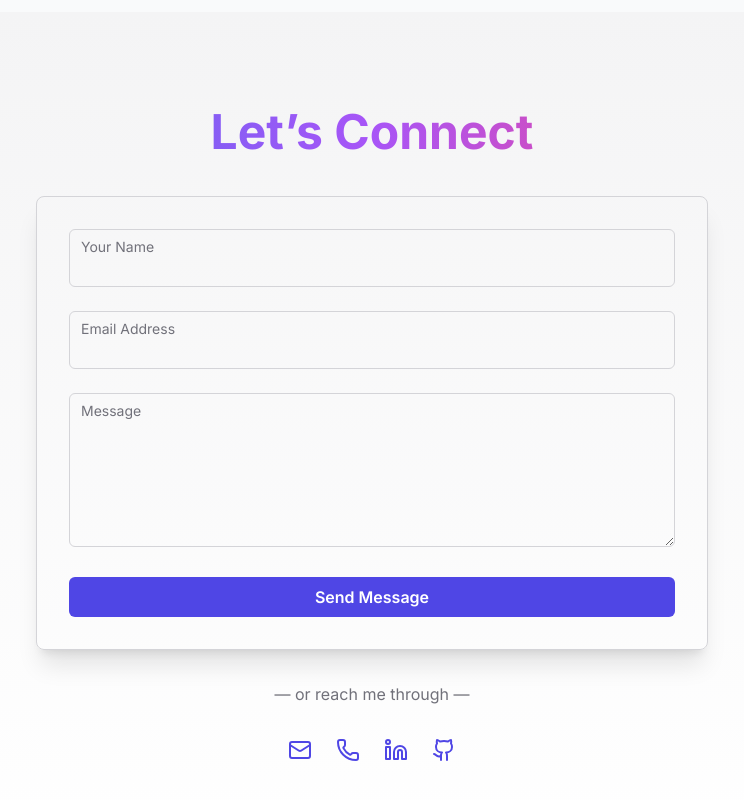
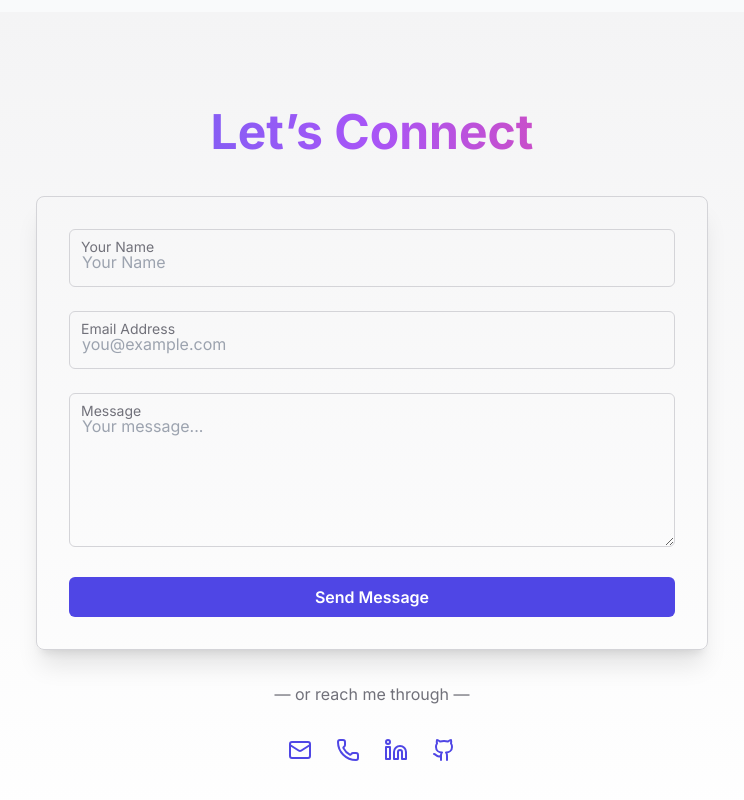
Before and after one commit to affanSkhan/My-portfolio, a Next.js app: page / in a window 1280 px wide. Shown: the part 4635-5435 px from the top of the page, without its empty margins (268-1012 px from the left). Built offline with nearby package versions, Linux system fonts and the light colour scheme.

Commit message:
Fix: remove unused imports to pass Netlify build

```diff
--- a/package.json
+++ b/package.json
@@ -4,7 +4,7 @@
   "private": true,
   "scripts": {
     "dev": "next dev --turbopack",
-    "build": "next build",
+    "build": "bunx next build --no-lint",
     "start": "next start",
     "lint": "next lint"
   },
--- a/src/components/contact.tsx
+++ b/src/components/contact.tsx
@@ -22,47 +22,77 @@ export default function Contact() {
         </motion.h2>
 
         <Card className="p-8 shadow-xl border border-zinc-300 dark:border-zinc-800">
-          <form className="flex flex-col gap-6">
-            {/* Name */}
+          <form
+            className="flex flex-col gap-6"
+            onSubmit={(e) => {
+              e.preventDefault();
+              // Add logic to handle form submission
+              alert("Form submitted!");
+            }}
+            aria-label="Contact Form"
+          >
+            {/* Name Field */}
             <div className="relative">
+              <label
+                htmlFor="name"
+                className="absolute left-3 top-2 text-sm text-zinc-500 peer-focus:text-indigo-500 transition-all"
+              >
+                Your Name
+              </label>
               <input
+                id="name"
+                name="name"
                 type="text"
+                placeholder="Your Name"
                 required
+                title="Enter your full name"
                 className="w-full peer p-3 pt-5 rounded-md border border-zinc-300 dark:border-zinc-700 bg-transparent text-zinc-800 dark:text-zinc-200 focus:outline-none focus:ring-2 focus:ring-indigo-500"
               />
-              <label className="absolute left-3 top-2 text-sm text-zinc-500 peer-focus:text-indigo-500 transition-all">
-                Your Name
-              </label>
             </div>
 
-            {/* Email */}
+            {/* Email Field */}
             <div className="relative">
+              <label
+                htmlFor="email"
+                className="absolute left-3 top-2 text-sm text-zinc-500 peer-focus:text-indigo-500 transition-all"
+              >
+                Email Address
+              </label>
               <input
+                id="email"
+                name="email"
                 type="email"
+                placeholder="you@example.com"
                 required
+                title="Enter a valid email address"
                 className="w-full peer p-3 pt-5 rounded-md border border-zinc-300 dark:border-zinc-700 bg-transparent text-zinc-800 dark:text-zinc-200 focus:outline-none focus:ring-2 focus:ring-indigo-500"
               />
-              <label className="absolute left-3 top-2 text-sm text-zinc-500 peer-focus:text-indigo-500 transition-all">
-                Email Address
-              </label>
             </div>
 
-            {/* Message */}
+            {/* Message Field */}
             <div className="relative">
+              <label
+                htmlFor="message"
+                className="absolute left-3 top-2 text-sm text-zinc-500 peer-focus:text-indigo-500 transition-all"
+              >
+                Message
+              </label>
               <textarea
+                id="message"
+                name="message"
+                rows={5}
+                placeholder="Your message..."
                 required
-                rows={5}
+                title="Write your message"
                 className="w-full peer p-3 pt-5 rounded-md border border-zinc-300 dark:border-zinc-700 bg-transparent text-zinc-800 dark:text-zinc-200 focus:outline-none focus:ring-2 focus:ring-indigo-500"
               />
-              <label className="absolute left-3 top-2 text-sm text-zinc-500 peer-focus:text-indigo-500 transition-all">
-                Message
-              </label>
             </div>
 
             {/* Submit Button */}
             <motion.button
               whileTap={{ scale: 0.95 }}
               type="submit"
+              aria-label="Send Message"
               className="bg-indigo-600 hover:bg-indigo-700 text-white font-semibold py-2 px-6 rounded-md transition"
             >
               Send Message
@@ -71,21 +101,23 @@ export default function Contact() {
         </Card>
 
         {/* Divider */}
-        <div className="my-8 text-center text-zinc-500 dark:text-zinc-400">— or reach me through —</div>
+        <div className="my-8 text-center text-zinc-500 dark:text-zinc-400">
+          — or reach me through —
+        </div>
 
-        {/* Social Links */}
+        {/* Social Icons */}
         <div className="flex justify-center gap-6 text-indigo-600 dark:text-indigo-400 text-xl">
           <a
             href="mailto:your-email@example.com"
             className="hover:text-indigo-800 transition"
-            aria-label="Email"
+            aria-label="Send an email"
           >
             <Mail />
           </a>
           <a
             href="tel:+919999999999"
             className="hover:text-indigo-800 transition"
-            aria-label="Phone"
+            aria-label="Call phone number"
           >
             <Phone />
           </a>
@@ -94,7 +126,7 @@ export default function Contact() {
             target="_blank"
             rel="noopener noreferrer"
             className="hover:text-indigo-800 transition"
-            aria-label="LinkedIn"
+            aria-label="Visit LinkedIn profile"
           >
             <Linkedin />
           </a>
@@ -103,7 +135,7 @@ export default function Contact() {
             target="_blank"
             rel="noopener noreferrer"
             className="hover:text-indigo-800 transition"
-            aria-label="GitHub"
+            aria-label="Visit GitHub profile"
           >
             <Github />
           </a>
--- a/src/components/hero.tsx
+++ b/src/components/hero.tsx
@@ -2,7 +2,6 @@
 
 import { motion } from "framer-motion";
 import Image from "next/image";
-import dynamic from "next/dynamic";
 import { useEffect, useState } from "react";
 import Spline from "@splinetool/react-spline";
 
--- a/src/components/resume.tsx
+++ b/src/components/resume.tsx
@@ -1,6 +1,6 @@
 "use client";
 
-import { useEffect, useState } from "react";
+import { useState } from "react";
 import dynamic from "next/dynamic";
 import { GraduationCap, Rocket, Lightbulb, Award } from "lucide-react";
 
```
